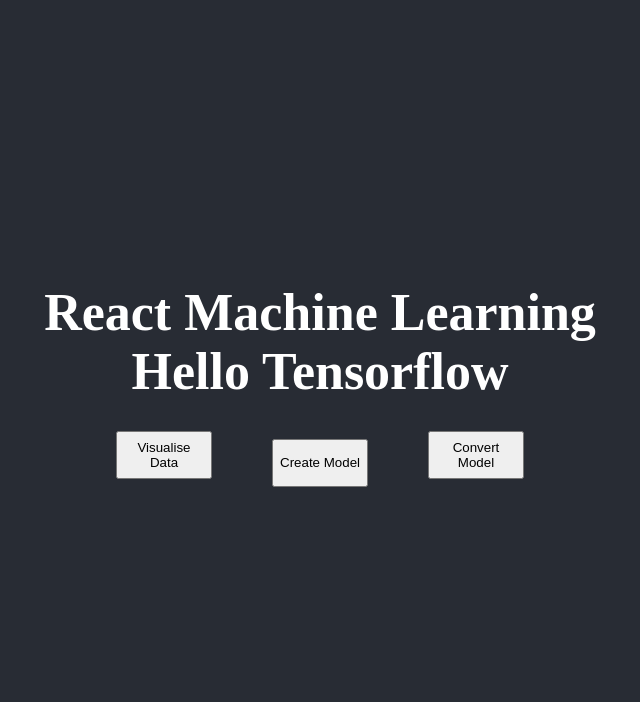
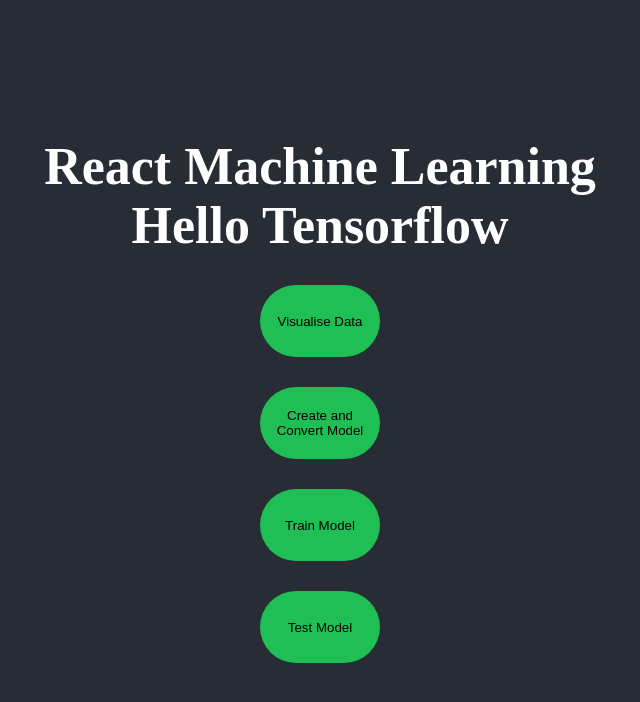
Before and after one commit to lavneeshjaggi/ReactMachineLearning, a React (Create React App) app: page / in a window 1280 px wide. Shown: the top 702 px of the page, without its empty margins (320-960 px from the left). Built offline with nearby package versions, Linux system fonts and the light colour scheme.

Commit message:
add code for train model, test model

```diff
--- a/src/tensorflow/tensorflow.js
+++ b/src/tensorflow/tensorflow.js
@@ -5,22 +5,57 @@
 import './tensorflow.scss';
 
 class Tensorflow extends React.Component {
-    constructor() {
-        super();
+    render() {
+        var data;
+        var values;
+        var model;
+        var tensorData;
+        var inputs;
+        var labels;
 
-        this.state = {
-            dat: null,
-            val: null,
-            mod: null
+        async function visualise() {
+            // Load and plot the original input data that we are going to train on.
+            data = await getData();
+            values = data.map(d => ({
+                x: d.horsepower,
+                y: d.mpg,
+            }));
+
+            tfvis.render.scatterplot(
+                {name: 'Horsepower v MPG'},
+                {values},
+                {
+                    xLabel: 'Horsepower',
+                    yLabel: 'MPG',
+                    height: 300
+                }
+            );
         }
 
-        this.run = this.run.bind(this);
-        this.create = this.create.bind(this);
-        this.convert = this.convert.bind(this);
+        function createAndConvertModel() {
+            // Create the model
+            model = createModel();
+            tfvis.show.modelSummary({name: 'Model Summary'}, model);
+
+            // Convert the data to a form we can use for training.
+            tensorData = convertToTensor(data);
+            inputs = tensorData.inputs;
+            labels = tensorData.labels;
+        }
+
+        async function trainTheModel() {
+            // Train the model
+            await trainModel(model, inputs, labels);
+            alert('Done Training');
+        }
+
+        function testTheModel() {
+            // Make some predictions using the model and compare them to the
+            // original data
+            testModel(model, data, tensorData);
         }
 
         // 1. LOAD, FORMAT AND VISUALISE THE INPUT DATA
-    async run() {
         // Get the car data reduced to just the variables we are interested and cleaned of missing data.
         async function getData() {
             const carsDataResponse = await fetch('https://storage.googleapis.com/tfjs-tutorials/carsData.json');
@@ -34,29 +69,7 @@
             return cleaned;
         }
 
-        // Load and plot the original input data that we are going to train on.
-        const data = await getData();
-        const values = data.map(d => ({
-          x: d.horsepower,
-          y: d.mpg,
-        }));
-
-        this.setState({ dat: data });
-        this.setState({ val: values });
-
-        tfvis.render.scatterplot(
-          {name: 'Horsepower v MPG'},
-          {values},
-          {
-            xLabel: 'Horsepower',
-            yLabel: 'MPG',
-            height: 300
-          }
-        );
-    }
-
         // 2. DEFINE THE MODEL ARCHITECTURE
-    create() {
         function createModel() {
             // Create a sequential model
             const model = tf.sequential();
@@ -70,13 +83,6 @@
             return model;
         }
 
-        // Create the model
-        const model = createModel();
-        tfvis.show.modelSummary({name: 'Model Summary'}, model);
-
-        this.setState({ mod: model });
-    }
-
         // 3. PREPARE THE DATA FOR TRAINING
         /**
          * Convert the input data to tensors that we can use for machine
@@ -84,7 +90,6 @@
          * the data and _normalizing_ the data
          * MPG on the y-axis.
          */
-    convert() {
         function convertToTensor(data) {
             // Wrapping these calculations in a tidy will dispose any
             // intermediate tensors.
@@ -121,19 +126,82 @@
             });
         }
 
-        convertToTensor(this.state.dat);
+        // 4. TRAIN THE MODEL
+        async function trainModel(model, inputs, labels) {
+            // Prepare the model for training.
+            model.compile({
+              optimizer: tf.train.adam(),
+              loss: tf.losses.meanSquaredError,
+              metrics: ['mse'],
+            });
+
+            const batchSize = 32;
+            const epochs = 50;
+
+            return await model.fit(inputs, labels, {
+              batchSize,
+              epochs,
+              shuffle: true,
+              callbacks: tfvis.show.fitCallbacks(
+                { name: 'Training Performance' },
+                ['loss', 'mse'],
+                { height: 200, callbacks: ['onEpochEnd'] }
+              )
+            });
         }
 
-    // 4. TRAIN THE MODEL
+        // 5. MAKE THE PREDICTIONS
+        function testModel(model, inputData, normalizationData) {
+            const {inputMax, inputMin, labelMin, labelMax} = normalizationData;
+
+            // Generate predictions for a uniform range of numbers between 0 and 1;
+            // We un-normalize the data by doing the inverse of the min-max scaling
+            // that we did earlier.
+            const [xs, preds] = tf.tidy(() => {
+
+              const xs = tf.linspace(0, 1, 100);
+              const preds = model.predict(xs.reshape([100, 1]));
+
+              const unNormXs = xs
+                .mul(inputMax.sub(inputMin))
+                .add(inputMin);
+
+              const unNormPreds = preds
+                .mul(labelMax.sub(labelMin))
+                .add(labelMin);
+
+              // Un-normalize the data
+              return [unNormXs.dataSync(), unNormPreds.dataSync()];
+            });
 
 
-    render() {
+            const predictedPoints = Array.from(xs).map((val, i) => {
+              return {x: val, y: preds[i]}
+            });
+
+            const originalPoints = inputData.map(d => ({
+              x: d.horsepower, y: d.mpg,
+            }));
+
+
+            tfvis.render.scatterplot(
+              {name: 'Model Predictions vs Original Data'},
+              {values: [originalPoints, predictedPoints], series: ['original', 'predicted']},
+              {
+                xLabel: 'Horsepower',
+                yLabel: 'MPG',
+                height: 300
+              }
+            );
+        }
+
         return (
             <div className='tensorflow'>
                 <h1>Hello Tensorflow</h1>
-                <button className="button" onClick={this.run}>Visualise Data</button>
-                <button className="button" onClick={this.create}>Create Model</button>
-                <button className="button" onClick={this.convert}>Convert Model</button>
+                <button className="button" onClick={visualise}>Visualise Data</button>
+                <button className="button" onClick={createAndConvertModel}>Create and Convert Model</button>
+                <button className="button" onClick={trainTheModel}>Train Model</button>
+                <button className="button" onClick={testTheModel}>Test Model</button>
             </div>
         )
     }
--- a/src/tensorflow/tensorflow.scss
+++ b/src/tensorflow/tensorflow.scss
@@ -1,5 +1,20 @@
-.button {
-    margin: 30px;
-    height: 6vh;
-    width: 12vh;
+.tensorflow {
+    align-items: center;
+    display: flex;
+    flex-direction: column;
+
+    .button {
+        background-color: #20BF55;
+        border: none;
+        border-radius: 3rem;
+        height: 9vh;
+        margin-top: 30px;
+        width: 15vh;
+    }
+
+    .button:hover {
+        background-color: #f5d020;
+        border: none;
+        border-radius: 3rem;
+    }
 }
```
Lines whose indentation alone changed are shown as unchanged.
